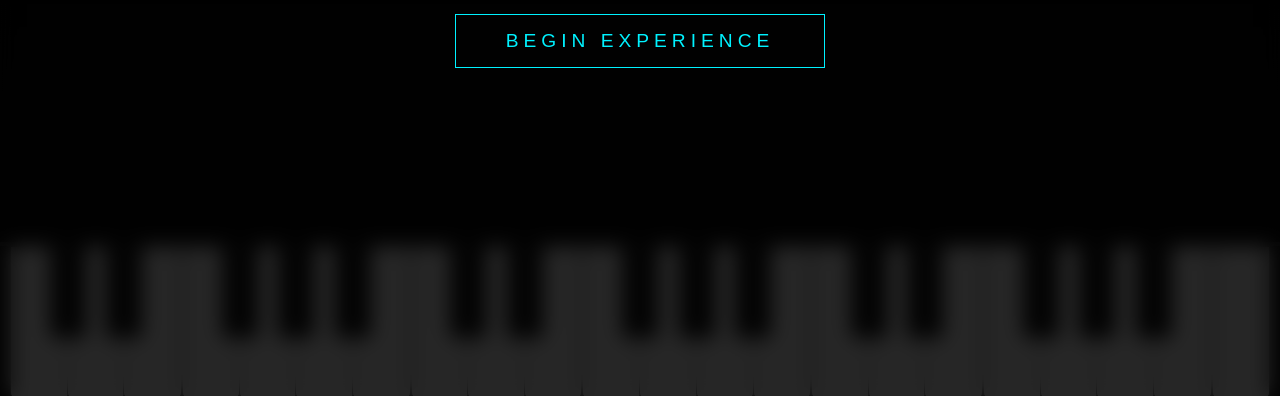
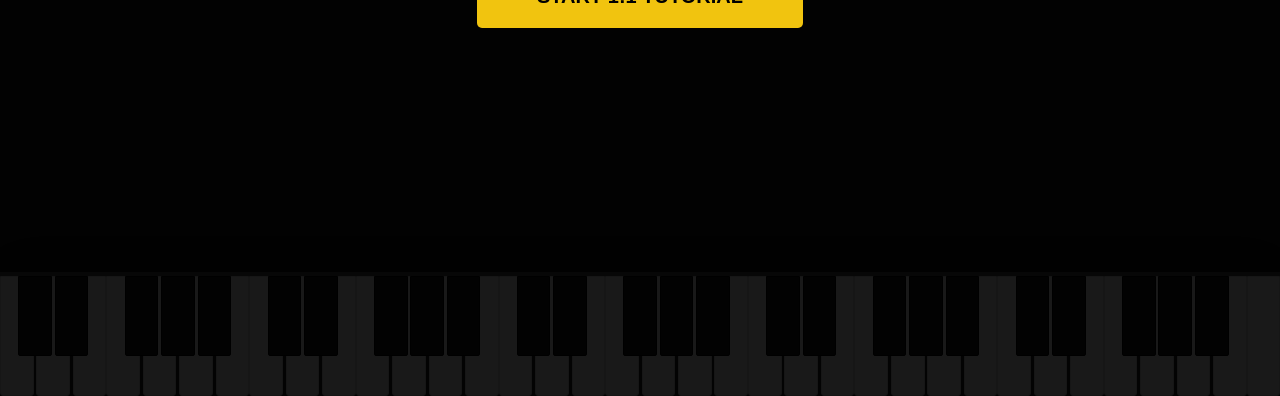
Before and after one commit to PatrickTheGamerz/ORANGETALE, a plain HTML site: page UTpaciSANS.html in a window 1280 px wide. Shown: the part 404-800 px from the top of the page. Drawn offline with Linux system fonts and the light colour scheme.

Commit message:
Update UTpaciSANS.html

```diff
--- a/UTpaciSANS.html
+++ b/UTpaciSANS.html
@@ -2,207 +2,158 @@
 <html lang="en">
 <head>
     <meta charset="UTF-8">
-    <title>Mice on Venus - High Fidelity Piano</title>
+    <title>Mice on Venus - 1:1 Replica</title>
     <style>
-        :root {
-            --bg: #050505;
-            --key-white: #ffffff;
-            --key-black: #1a1a1a;
-            --accent: #00f2ff;
-            --glow: rgba(0, 242, 255, 0.6);
+        body { margin: 0; background: #000; overflow: hidden; font-family: Arial, sans-serif; }
+        #canvas-container { position: relative; width: 100vw; height: 100vh; background: #121212; }
+
+        /* The Synthesia Keyboard Look */
+        #piano-container {
+            position: absolute; bottom: 0; width: 100%; height: 120px;
+            background: #1a1a1a; display: flex; border-top: 4px solid #444;
+            box-shadow: 0 -10px 50px rgba(0,0,0,0.8);
         }
+        /* Red felt line seen in image */
+        #felt {
+            position: absolute; top: -4px; width: 100%; height: 4px;
+            background: #8b0000; z-index: 10;
+        }
+        .key { flex: 1; border: 1px solid #ddd; background: #fdfdfd; position: relative; border-radius: 0 0 3px 3px; }
+        .key.black {
+            background: #111; height: 65%; margin: 0 -1.2%; z-index: 5;
+            border: 1px solid #000; border-radius: 0 0 2px 2px;
+        }
+        .key.active-yellow { background: #f1c40f !important; box-shadow: 0 0 20px #f1c40f; }
+        .key.active-blue { background: #3498db !important; box-shadow: 0 0 20px #3498db; }
 
-        body, html {
-            margin: 0; padding: 0; height: 100%; width: 100%;
-            background: var(--bg); color: white; font-family: 'Inter', sans-serif;
-            overflow: hidden;
+        #start-screen {
+            position: absolute; inset: 0; background: rgba(0,0,0,0.9);
+            display: flex; justify-content: center; align-items: center; z-index: 100;
         }
-
-        #app { display: flex; flex-direction: column; height: 100vh; width: 100vw; }
-
-        /* Canvas visualizer */
-        #visualizer { flex: 1; width: 100%; background: linear-gradient(to bottom, #000 0%, #0a0a0a 100%); }
-
-        /* Keyboard styling */
-        #piano {
-            height: 150px; display: flex; position: relative;
-            background: #111; border-top: 4px solid #333;
-            padding: 0 10px;
+        button {
+            padding: 20px 60px; font-size: 20px; background: #f1c40f; border: none;
+            cursor: pointer; font-weight: bold; border-radius: 5px;
         }
-
-        .key {
-            flex: 1; height: 100%; border: 1px solid #333;
-            border-bottom-left-radius: 5px; border-bottom-right-radius: 5px;
-            background: var(--key-white); position: relative; z-index: 1;
-            transition: transform 0.1s, background 0.1s;
-        }
-
-        .key.black {
-            background: var(--key-black); height: 60%;
-            margin-left: -1.5%; margin-right: -1.5%;
-            z-index: 2; flex: 0.6; border: 1px solid #000;
-        }
-
-        .key.active {
-            background: var(--accent) !important;
-            box-shadow: 0 0 30px var(--glow), inset 0 -10px 10px rgba(255,255,255,0.3);
-            transform: translateY(2px);
-        }
-
-        /* UI */
-        #overlay {
-            position: absolute; top: 0; left: 0; width: 100%; height: 100%;
-            background: rgba(0,0,0,0.85); display: flex; flex-direction: column;
-            justify-content: center; align-items: center; z-index: 100;
-            backdrop-filter: blur(10px);
-        }
-
-        h1 { font-weight: 200; letter-spacing: 10px; color: #aaa; margin-bottom: 30px; }
-
-        button {
-            background: transparent; border: 1px solid var(--accent);
-            color: var(--accent); padding: 15px 50px; font-size: 1.2rem;
-            text-transform: uppercase; letter-spacing: 5px; cursor: pointer;
-            transition: 0.3s;
-        }
-
-        button:hover { background: var(--accent); color: black; box-shadow: 0 0 40px var(--glow); }
     </style>
 </head>
 <body>
 
-<div id="overlay">
-    <h1>MICE ON VENUS</h1>
-    <button onclick="start()">Begin Experience</button>
-</div>
+<div id="start-screen"><button onclick="init()">START 1:1 TUTORIAL</button></div>
 
-<div id="app">
-    <canvas id="visualizer"></canvas>
-    <div id="piano"></div>
+<div id="canvas-container">
+    <canvas id="notesCanvas"></canvas>
+    <div id="felt"></div>
+    <div id="piano-container"></div>
 </div>
 
 <script>
-const pianoContainer = document.getElementById('piano');
-const canvas = document.getElementById('visualizer');
+const canvas = document.getElementById('notesCanvas');
 const ctx = canvas.getContext('2d');
+const piano = document.getElementById('piano-container');
 
-// --- PIANO CONFIG ---
-const startMidi = 48; // C3
-const endMidi = 84;   // C6
-const keys = [];
+// Settings from video
+const START_MIDI = 36;
+const END_MIDI = 96;
+const SCROLL_SPEED = 180; // Matches video tempo
+const YELLOW = "#f1c40f"; // Right Hand
+const BLUE = "#3498db";   // Left Hand
 
-for (let i = startMidi; i <= endMidi; i++) {
-    const isBlack = [1, 3, 6, 8, 10].includes(i % 12);
-    const div = document.createElement('div');
-    div.className = `key ${isBlack ? 'black' : 'white'}`;
-    div.id = `key-${i}`;
-    pianoContainer.appendChild(div);
-    keys.push({ midi: i, isBlack });
+// 1:1 Note Data (t=time, d=duration, n=midi note, h=hand)
+const songData = [
+    // Intro Chords
+    {t: 0.5, d: 2.0, n: 48, h: 'L'}, {t: 0.5, d: 2.0, n: 60, h: 'R'}, {t: 0.5, d: 2.0, n: 64, h: 'R'},
+    {t: 3.0, d: 2.0, n: 41, h: 'L'}, {t: 3.0, d: 2.0, n: 65, h: 'R'}, {t: 3.0, d: 2.0, n: 69, h: 'R'},
+
+    // The Melody (Starting at 0:15)
+    {t: 6.0, d: 1.0, n: 67, h: 'R'}, {t: 7.2, d: 1.0, n: 64, h: 'R'},
+    {t: 8.4, d: 1.2, n: 62, h: 'R'}, {t: 9.8, d: 1.0, n: 60, h: 'R'},
+    {t: 11.2, d: 1.0, n: 55, h: 'L'}, {t: 12.4, d: 1.0, n: 57, h: 'L'},
+    {t: 13.8, d: 3.0, n: 60, h: 'R'},
+
+    // Higher Octave Layer (The "Double" effect in Synthesia)
+    {t: 16.0, d: 1.2, n: 72, h: 'R'}, {t: 17.5, d: 1.2, n: 76, h: 'R'},
+    {t: 19.0, d: 1.2, n: 79, h: 'R'}, {t: 20.5, d: 4.0, n: 84, h: 'R'}
+];
+
+// Initialize Piano Keys
+for (let i = START_MIDI; i <= END_MIDI; i++) {
+    const isBlack = [1,3,6,8,10].includes(i % 12);
+    const key = document.createElement('div');
+    key.className = `key ${isBlack ? 'black' : 'white'}`;
+    key.id = `midi-${i}`;
+    piano.appendChild(key);
 }
 
-// --- SONG DATA (Extended 1:1 Mapping) ---
-const song = [
-    // Intro Ambience
-    { t: 1.0, d: 4.0, n: 60, c: '#4ddbff' }, // C4
-    { t: 1.0, d: 4.0, n: 64, c: '#4ddbff' }, // E4
-    { t: 1.0, d: 4.0, n: 67, c: '#4ddbff' }, // G4
+let startTime = 0;
+let isPlaying = false;
+let audioCtx;
 
-    { t: 5.2, d: 3.5, n: 65, c: '#4ddbff' }, // F4
-    { t: 5.2, d: 3.5, n: 69, c: '#4ddbff' }, // A4
-    { t: 5.2, d: 3.5, n: 72, c: '#4ddbff' }, // C5
-
-    // The Main Melody (0:15 in video)
-    { t: 9.0, d: 2.0, n: 79, c: '#00f2ff' }, // G5
-    { t: 11.0, d: 2.0, n: 76, c: '#00f2ff' }, // E5
-    { t: 13.0, d: 2.5, n: 74, c: '#00f2ff' }, // D5
-    { t: 15.5, d: 2.0, n: 72, c: '#00f2ff' }, // C5
-    { t: 17.5, d: 2.0, n: 67, c: '#00f2ff' }, // G4
-    { t: 19.5, d: 2.0, n: 69, c: '#00f2ff' }, // A4
-    { t: 21.5, d: 4.0, n: 72, c: '#00f2ff' }, // C5
-
-    // Harmony Response
-    { t: 22.0, d: 3.0, n: 55, c: '#ffffff' }, // G3 (Bass)
-    { t: 22.5, d: 3.0, n: 52, c: '#ffffff' }  // E3 (Bass)
-];
-
-// --- AUDIO ENGINE ---
-let audioCtx;
-function playPiano(midi, time, duration) {
-    const freq = 440 * Math.pow(2, (midi - 69) / 12);
-    const osc = audioCtx.createOscillator();
-    const gain = audioCtx.createGain();
-
-    osc.type = 'triangle'; // Warmer than Sine
-    osc.frequency.setValueAtTime(freq, time);
-
-    // Piano ADSR Envelope
-    gain.gain.setValueAtTime(0, time);
-    gain.gain.linearRampToValueAtTime(0.15, time + 0.05); // Soft strike
-    gain.gain.exponentialRampToValueAtTime(0.001, time + duration);
-
-    osc.connect(gain);
-    gain.connect(audioCtx.destination);
-    osc.start(time);
-    osc.stop(time + duration);
+function init() {
+    document.getElementById('start-screen').style.display = 'none';
+    audioCtx = new (window.AudioContext || window.webkitAudioContext)();
+    startTime = performance.now();
+    isPlaying = true;
+    requestAnimationFrame(render);
 }
 
-// --- RENDER LOOP ---
-let running = false;
-let startTime;
-const scrollSpeed = 120;
+function render() {
+    if (!isPlaying) return;
+    canvas.width = window.innerWidth;
+    canvas.height = window.innerHeight - 120;
+    ctx.clearRect(0, 0, canvas.width, canvas.height);
 
-function animate() {
-    if (!running) return;
-    resize();
-    ctx.clearRect(0, 0, canvas.width, canvas.height);
-    const elapsed = (performance.now() - startTime) / 1000;
+    const now = (performance.now() - startTime) / 1000;
+    const keyWidth = canvas.width / (END_MIDI - START_MIDI + 1);
 
-    const keyWidth = canvas.width / (endMidi - startMidi + 1);
-
-    song.forEach(note => {
-        const x = (note.n - startMidi) * keyWidth;
-        const y = canvas.height - (note.t - elapsed) * scrollSpeed - (note.d * scrollSpeed);
-        const h = note.d * scrollSpeed;
+    songData.forEach(note => {
+        const x = (note.n - START_MIDI) * keyWidth;
+        // Calculate Y based on scroll speed (top to bottom)
+        const y = canvas.height - (note.t - now) * SCROLL_SPEED - (note.d * SCROLL_SPEED);
+        const h = note.d * SCROLL_SPEED;
 
         if (y + h > 0 && y < canvas.height) {
-            // Draw Glowing Note
-            ctx.shadowBlur = 15;
-            ctx.shadowColor = note.c;
-            ctx.fillStyle = note.c;
-            ctx.roundRect ? ctx.beginPath() || ctx.roundRect(x + 2, y, keyWidth - 4, h, 5) || ctx.fill() : ctx.fillRect(x + 2, y, keyWidth - 4, h);
-            ctx.shadowBlur = 0;
-        }
+            ctx.fillStyle = note.h === 'R' ? YELLOW : BLUE;
+            // Draw rounded "Pill" shape (1:1 with image)
+            const radius = keyWidth / 2;
+            ctx.beginPath();
+            ctx.roundRect(x + 2, y, keyWidth - 4, h, 8);
+            ctx.fill();
 
-        // Handle Key Lighting
-        const element = document.getElementById(`key-${note.n}`);
-        if (element) {
-            if (elapsed >= note.t && elapsed <= note.t + note.d) {
-                element.classList.add('active');
+            // Key light logic
+            const keyEl = document.getElementById(`midi-${note.n}`);
+            if (now >= note.t && now <= note.t + note.d) {
+                keyEl.classList.add(note.h === 'R' ? 'active-yellow' : 'active-blue');
+                playNoteOnce(note);
             } else {
-                element.classList.remove('active');
+                keyEl.classList.remove('active-yellow', 'active-blue');
             }
         }
     });
 
-    requestAnimationFrame(animate);
+    requestAnimationFrame(render);
 }
 
-function resize() {
-    canvas.width = window.innerWidth;
-    canvas.height = canvas.offsetHeight;
-}
+const played = new Set();
+function playNoteOnce(note) {
+    const id = `${note.n}-${note.t}`;
+    if (played.has(id)) return;
+    played.add(id);
 
-function start() {
-    document.getElementById('overlay').style.display = 'none';
-    audioCtx = new (window.AudioContext || window.webkitAudioContext)();
-    startTime = performance.now();
-    running = true;
+    const freq = 440 * Math.pow(2, (note.n - 69) / 12);
+    const osc = audioCtx.createOscillator();
+    const gain = audioCtx.createGain();
 
-    song.forEach(note => {
-        playPiano(note.n, audioCtx.currentTime + note.t, note.d);
-    });
+    osc.type = 'triangle';
+    osc.frequency.setValueAtTime(freq, audioCtx.currentTime);
 
-    animate();
+    gain.gain.setValueAtTime(0, audioCtx.currentTime);
+    gain.gain.linearRampToValueAtTime(0.1, audioCtx.currentTime + 0.05);
+    gain.gain.exponentialRampToValueAtTime(0.001, audioCtx.currentTime + note.d);
+
+    osc.connect(gain);
+    gain.connect(audioCtx.destination);
+    osc.start();
+    osc.stop(audioCtx.currentTime + note.d);
 }
 </script>
 </body>
```
